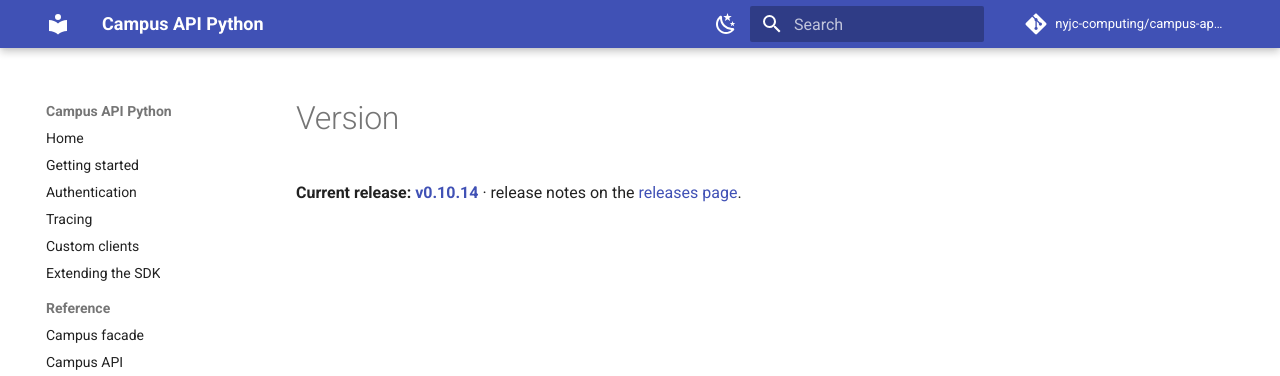
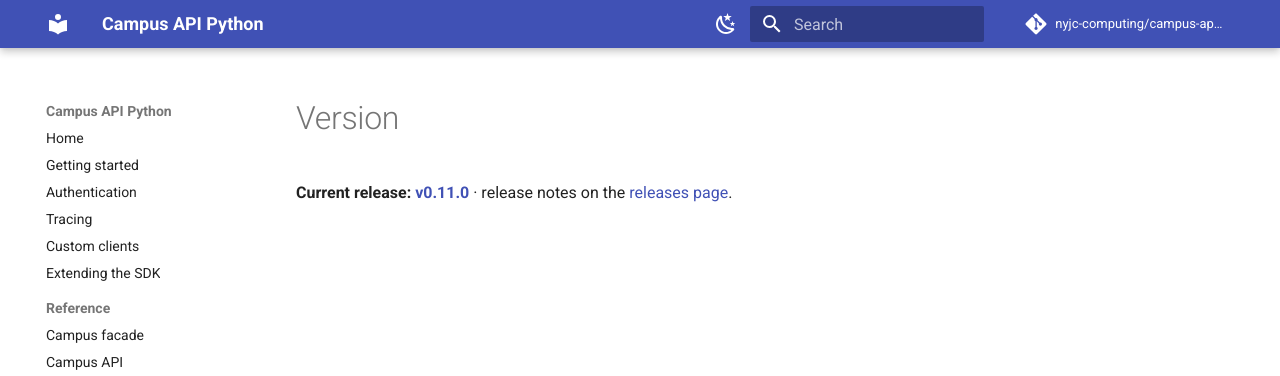
Before and after one commit to nyjc-computing/campus-api-python, an MkDocs documentation site: the page built from docs/snippets/version.md, in a window 1280 px wide. Shown: the top 376 px of the page. Built offline with MkDocs 1.6.1 and Material for MkDocs 9.7.7, drawn with Linux system fonts in a browser that asks for light colours; comment, search, counter and statistics services are not loaded.

Commit message:
chore: regenerate docs version stamp (v0.11.0); fix pyright in new tests
The stamp was stale on main (pyproject already at 0.11.0);
sync_docs_version.py regenerates it. Pyright: narrow the Optional
auth header assertions and configure the mock token via configure_mock.

```diff
--- a/docs/snippets/version.md
+++ b/docs/snippets/version.md
@@ -2,5 +2,5 @@
      Run `python scripts/sync_docs_version.py` after a version bump;
      CI regenerates this file and fails on drift. -->
 
-**Current release: [v0.10.14](https://github.com/nyjc-computing/campus-api-python/releases/tag/v0.10.14)**
+**Current release: [v0.11.0](https://github.com/nyjc-computing/campus-api-python/releases/tag/v0.11.0)**
 · release notes on the [releases page](https://github.com/nyjc-computing/campus-api-python/releases).
```
Also changed, not shown: 2 other files.
